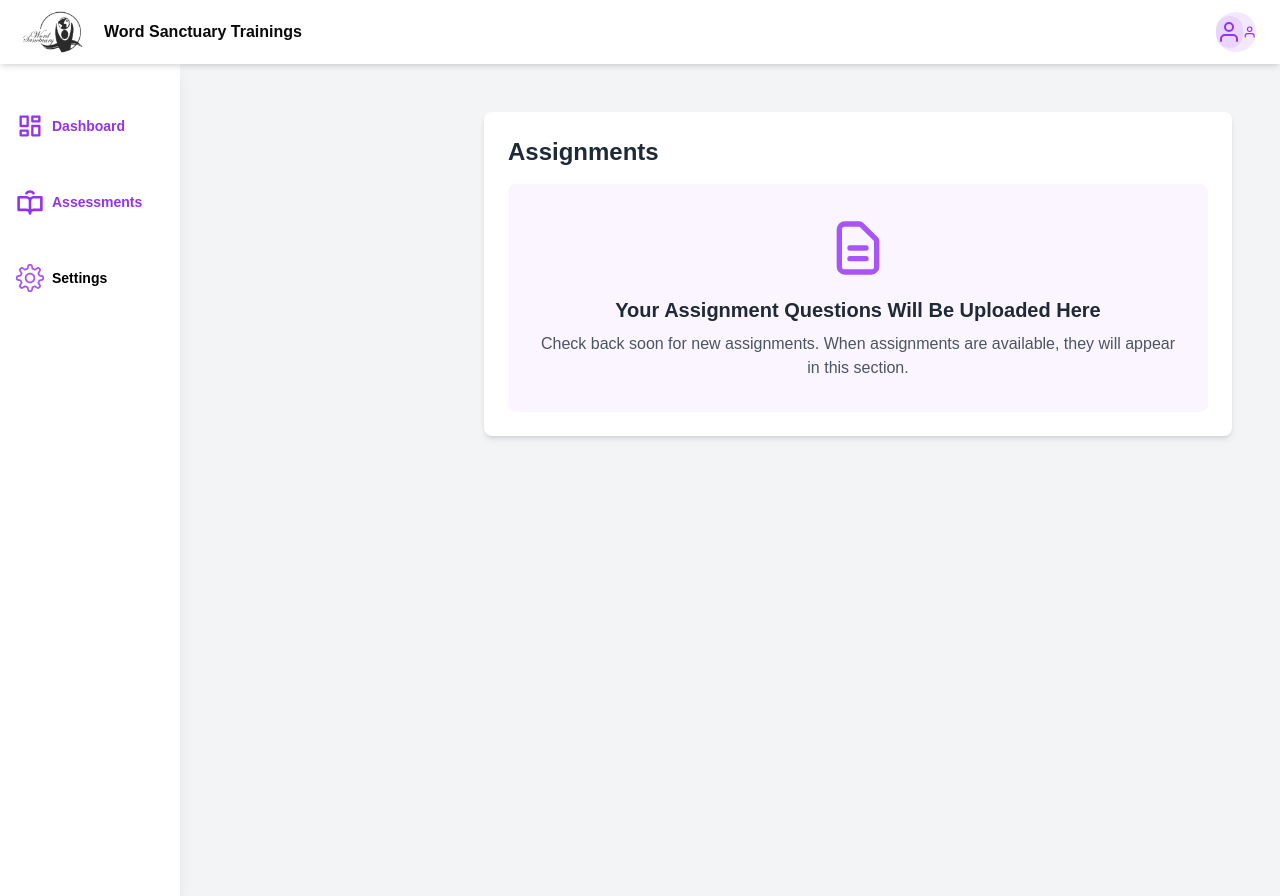
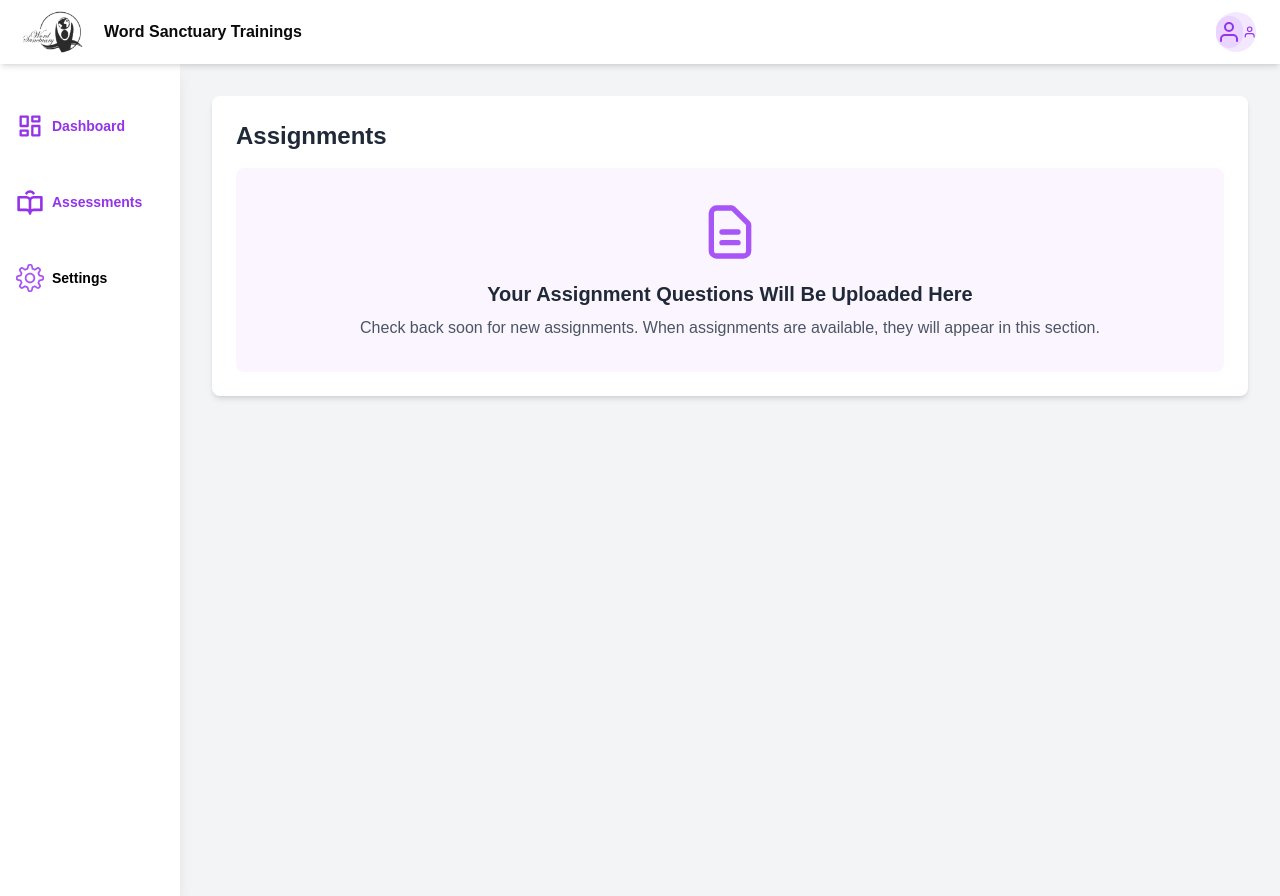
Before and after one commit to Zeeohn/central-training, a Next.js app: page /trainee/assessments in a window 1280 px wide. Built offline with nearby package versions, Linux system fonts and the light colour scheme.

Commit message:
fix assessment

```diff
--- a/app/trainee/assessments/page.tsx
+++ b/app/trainee/assessments/page.tsx
@@ -5,8 +5,8 @@ export default function Assignment() {
     <div className="min-h-screen bg-gray-100">
       <div className="flex">
         {/* Main content */}
-        <div className="ml-16 flex-1 md:ml-64">
-          <div className="p-4 md:p-8">
+        <div className="flex-1">
+          <div className="p-4">
             <div className="rounded-lg bg-white p-6 shadow-md">
               <h1 className="mb-4 text-2xl font-bold text-gray-800">
                 Assignments
```
